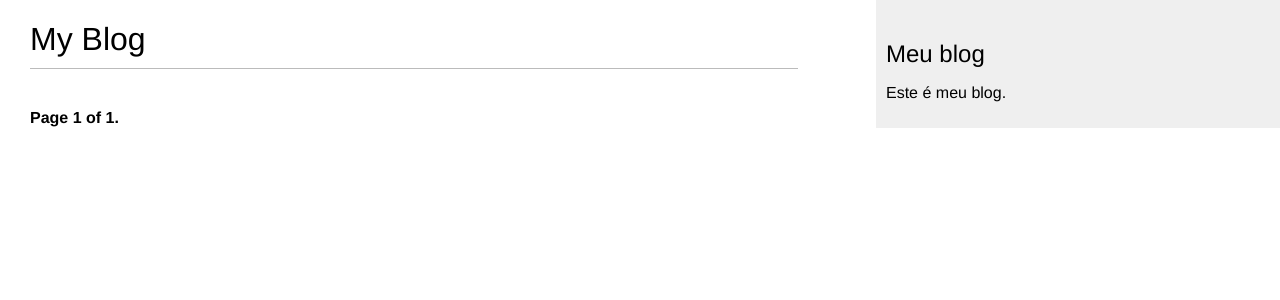
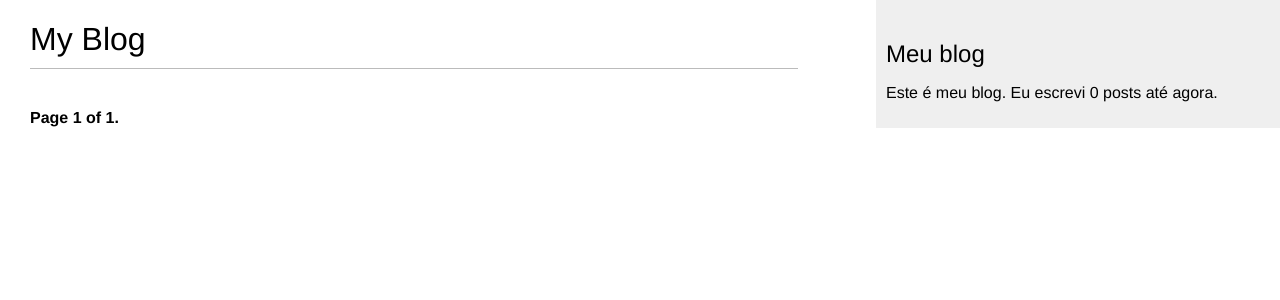
Before and after one commit to leandrohvieira/my-site, a Django app: page / in a window 1280 px wide. Shown: the top 300 px of the page. Run offline with Django 3.2, Linux system fonts and the light colour scheme; data that the repository does not hold is empty.

Commit message:
Custom template tags.

```diff
--- /dev/null
+++ b/blog/templatetags/blog_tags.py
@@ -0,0 +1,14 @@
+from django import template
+from blog.models import Post
+
+
+register = template.Library()
+
+@register.simple_tag
+def total_posts():
+    return Post.published.count()
+
+@register.inclusion_tag('blog/post/latest_poss.html')
+def show_latest_posts(count=5):
+    latest_posts = Post.published.order_by('-publish')[:count]
+    return {'latest_posts': latest_posts}
--- a/templates/blog/base.html
+++ b/templates/blog/base.html
@@ -1,3 +1,4 @@
+{% load blog_tags %}
 {% load static %}
 <!DOCTYPE html>
 <html lang="pt">
@@ -15,7 +16,12 @@
     </div>
     <div id="sidebar">
         <h2>Meu blog</h2>
-        <p>Este é meu blog.</p>
+        <p>Este é meu blog. Eu escrevi {% total_posts %} posts até agora.</p>
     </div>
+<div id="sidebar>
+    <h2>Meu Blog</h2>
+    <p> Este meu blog. Eu escrevi {% total_posts %} postagens até agora.</p>
+    <h3>Últimas postagens.</h3>
+    {% show_latest_posts %}
 </body>
 </html>
--- a/templates/blog/post/detail.html
+++ b/templates/blog/post/detail.html
@@ -13,7 +13,8 @@
       Share this post
     </a>
   </p>
-  <h2>Similar posts</h2>
+
+    <h2>Similar posts</h2>
   {% for post in similar_posts %}
     <p>
       <a href="{{ post.get_absolute_url }}">{{ post.title }}</a>
@@ -40,7 +41,8 @@
   {% if new_comment %}
     <h2>Your comment has been added.</h2>
   {% else %}
-    <h2>Add a new comment</h2>
+
+      <h2>Add a new comment</h2>
     <form method="post">
       {{ comment_form.as_p }}
       {% csrf_token %}
--- /dev/null
+++ b/templates/blog/post/latest_poss.html
@@ -0,0 +1,7 @@
+<ul>
+    {% for post in latet_posts %}
+        <li>
+    <a href="{{ post.get_absolute_url }}">{{ post.title }}</a>
+        </li>
+    {% endfor %}
+</ul>
```
Also changed, not shown: blog/templatetags/__init__.py (added).
